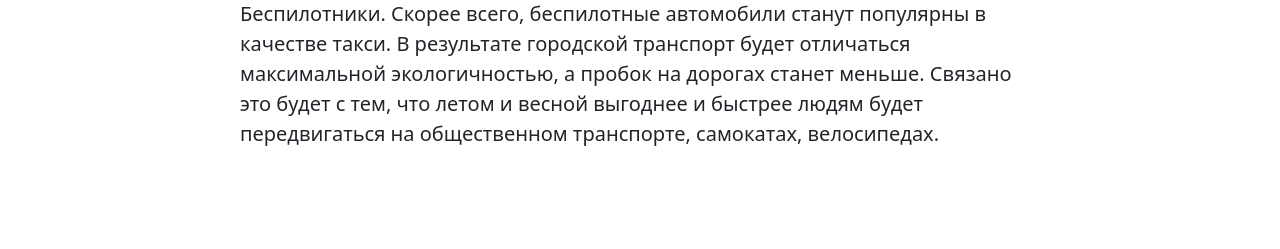
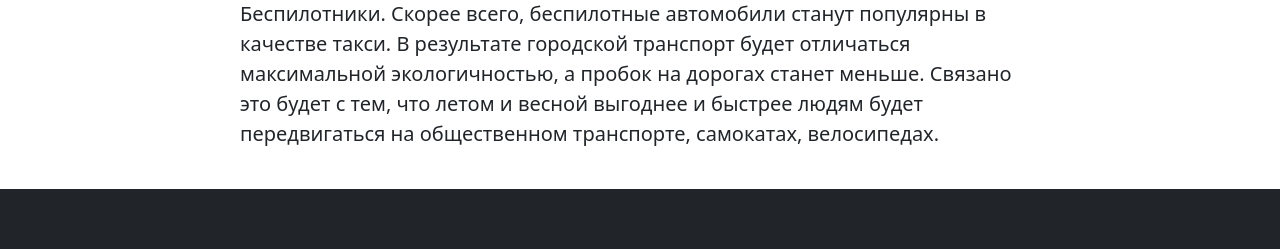
Before and after one commit to Sanzensekai-mx/skillfactory_NewsPaper, a Django app: page /news/2 in a window 1280 px wide. Shown: the part 997-1246 px from the top of the page. Before the commit the page ends 1143 px from the top, so only its background shows below. Run offline with Django 4.2, Linux system fonts and the light colour scheme; data comes from the database, SQL or seed files in the repository; both versions use the stored data as it was after the commit; some libraries are stand-ins or nearby versions.

Commit message:
pagination

```diff
--- a/NewsPaper/news/views.py
+++ b/NewsPaper/news/views.py
@@ -10,6 +10,7 @@ class ListPosts(ListView):
     template_name = 'post_news.html'
     context_object_name = 'post_news'
     queryset = Post.objects.order_by('-create_time')
+    paginate_by = 10
 
 
 class DetailPosts(DetailView):
--- a/NewsPaper/static/css/mod_styles.css
+++ b/NewsPaper/static/css/mod_styles.css
@@ -48,3 +48,14 @@
 .post-header {
     text-align: left;
 }
+
+.footer-container {
+    height: 60px;
+    margin-top: 40px;
+    display: flex;
+    flex-wrap: wrap;
+    align-items: center;
+    justify-content: space-between;
+    padding-top: 0.5rem;
+    padding-bottom: 0.5rem;
+}
--- a/NewsPaper/templates/default.html
+++ b/NewsPaper/templates/default.html
@@ -36,12 +36,12 @@
               {% endblock content %}
             </div>
         </div>
+        <footer class="footer-container bg-dark">
+            News
+        </footer>
         <!-- Bootstrap core JS-->
         <script src="https://cdn.jsdelivr.net/npm/bootstrap@5.1.3/dist/js/bootstrap.bundle.min.js"></script>
         <!-- Core theme JS-->
         <script src="js/scripts.js"></script>
     </body>
 </html>
-
-</body>
-</html>
```
Also changed, not shown: NewsPaper/templates/post_news.html (+21 -0 lines), NewsPaper/db.sqlite3.
